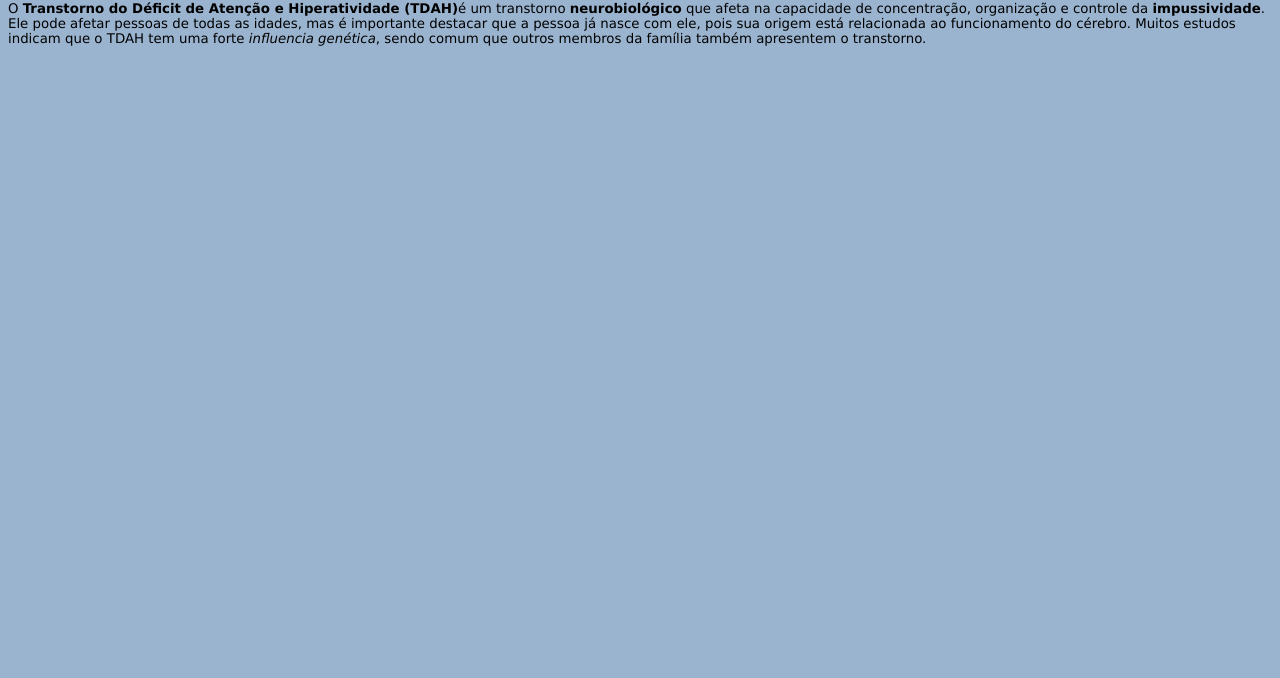
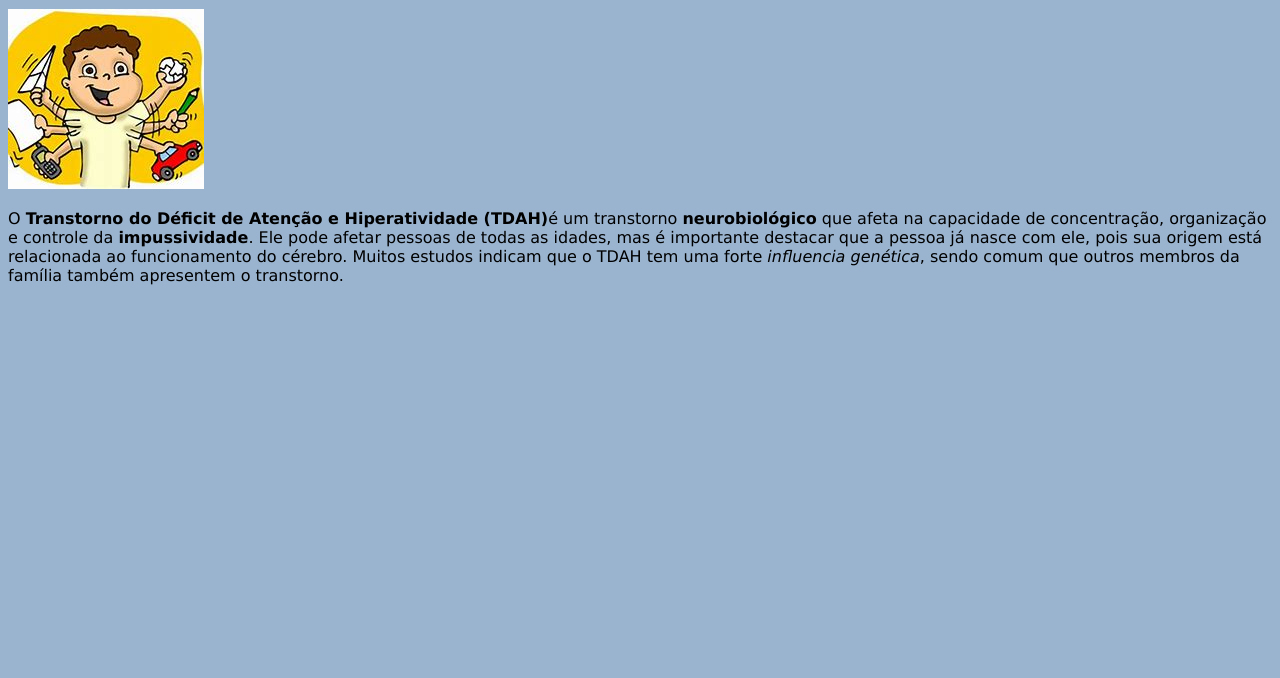
Before and after one commit to ByaCarla/Projeto-Site, a plain HTML site: page index.html in a window 1280 px wide. Shown: the part 122-800 px from the top of the page. Drawn offline with Linux system fonts and the light colour scheme.

Commit message:
atualiza arquivo index.html

```diff
--- a/index.html
+++ b/index.html
@@ -6,7 +6,6 @@
     <title>Descobrindo o Déficit</title>
     <style>
         body{
-            font: normal 10pt Arial;
             background-color: rgb(154, 180, 207);
             font-family: Verdana, Geneva, Tahoma, sans-serif;
         }
@@ -14,6 +13,7 @@
             color:rgb(14, 13, 13);
             font: normal 25pt Arial;
             text-align: center;
+
         }
     </style>
 </head>
@@ -22,7 +22,9 @@
         <h1>Fala TDAHs</h1>
         <main>
             <h2>O que é o TDAH?</h2>
+            <img src="tdah1.jpg" alt="Criança com TDAH Hiperativo">
             <p>O <strong>Transtorno do Déficit de Atenção e Hiperatividade (TDAH)</strong>é um transtorno <strong>neurobiológico</strong> que afeta na capacidade de concentração, organização e controle da <strong>impussividade</strong>. Ele pode afetar pessoas de todas as idades, mas é importante destacar que a pessoa já nasce com ele, pois sua origem está relacionada ao funcionamento do cérebro. Muitos estudos indicam que o TDAH tem uma forte <i>influencia genética</i>, sendo comum que outros membros da família também apresentem o transtorno.</p>
+
         </main>
     </header>
 </body>
```
Also changed, not shown: tdah1.jpg (added).
